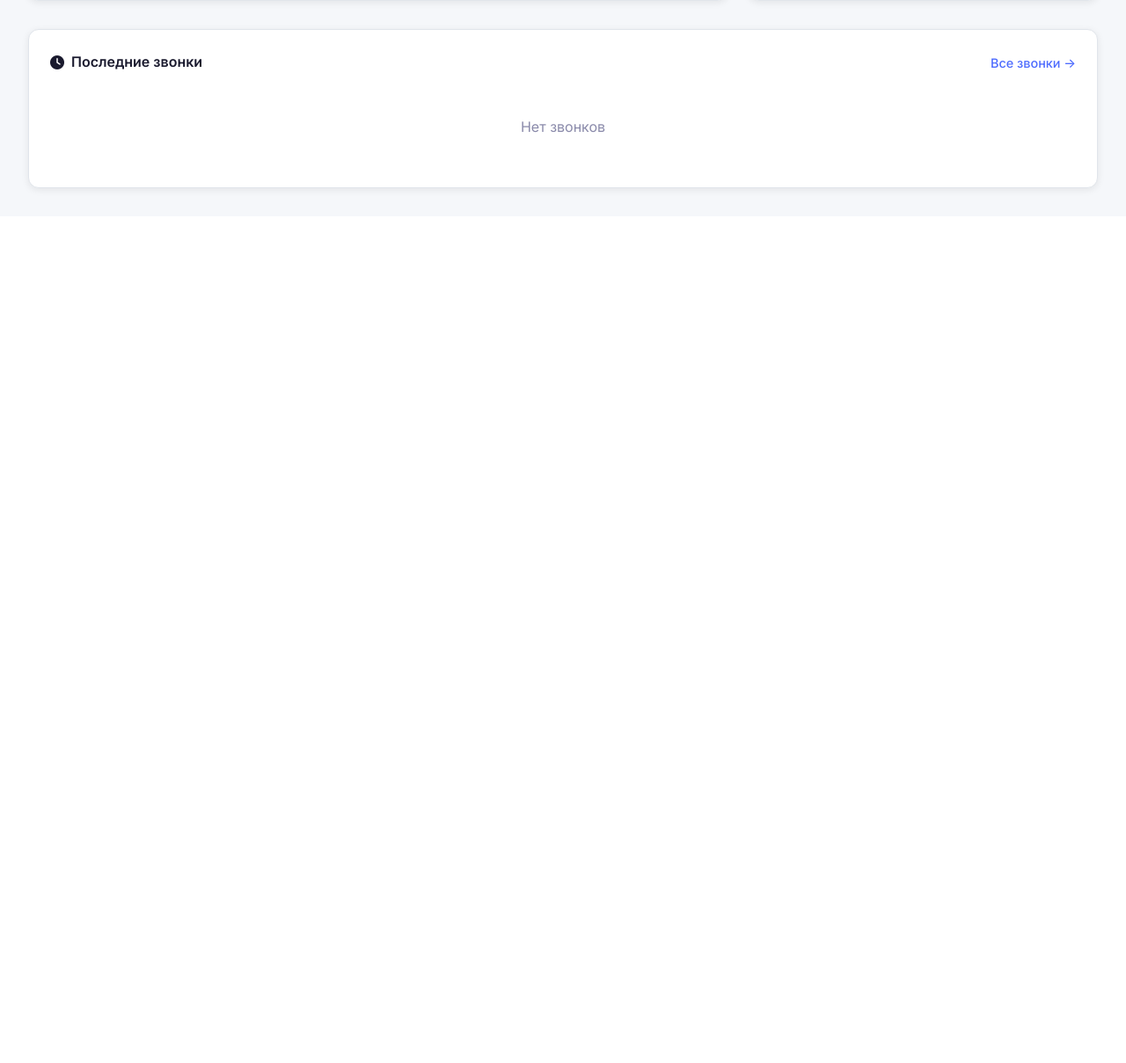
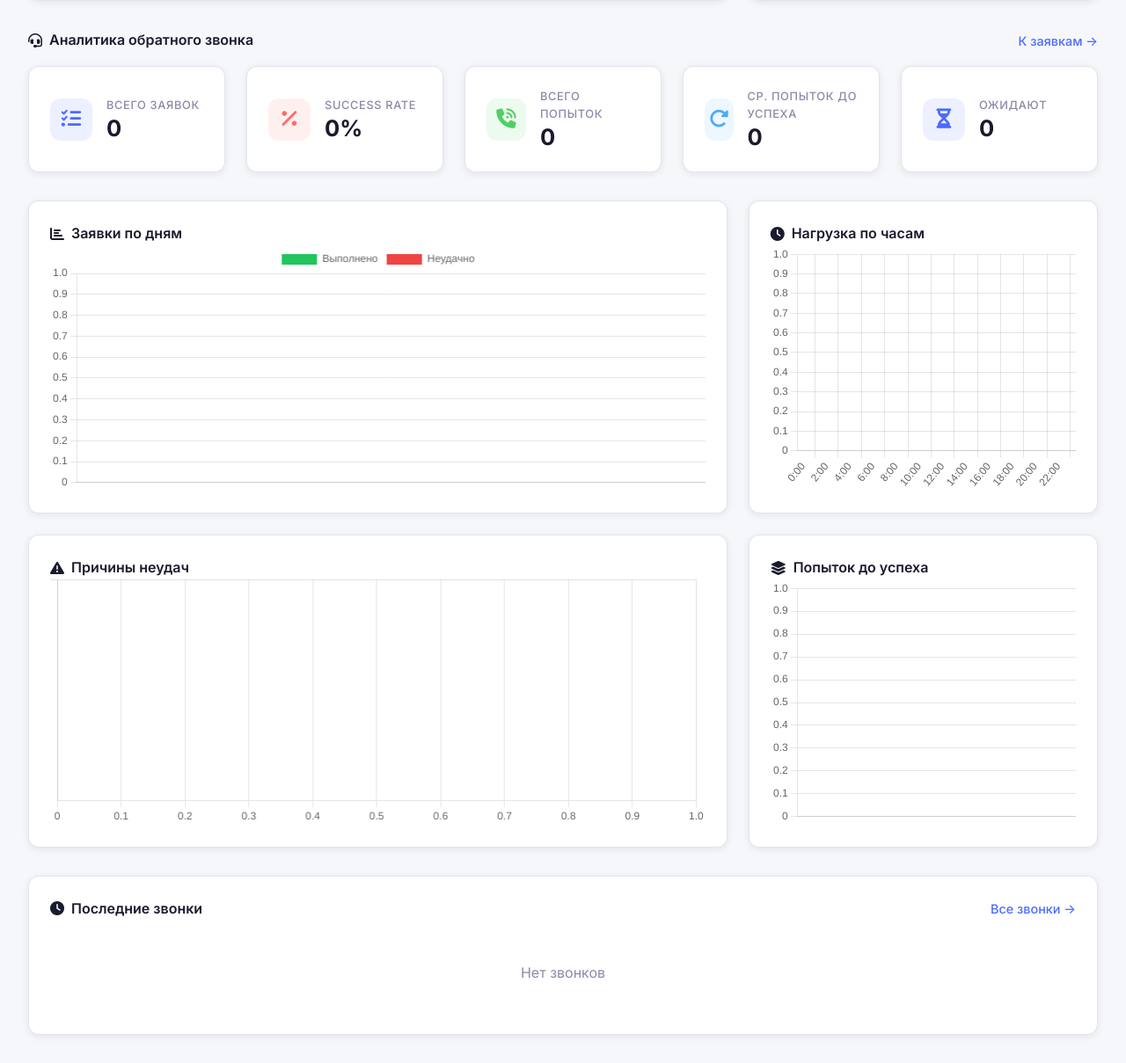
Before and after one commit to zangetsuka/mikopbx-CDRcallback, a Flask app: page / in a window 1280 px wide. Shown: the part 718-1927 px from the top of the page at 88% size. Before the commit the page ends 938 px from the top, so only its background shows below. Run offline with Flask 3, Linux system fonts and the light colour scheme; data that the repository does not hold is empty.

Commit message:
Phase 2: callback analytics dashboard (success rate, hourly load, failure reasons, attempts distribution) + /api/callback/analytics

```diff
--- a/mikoapi/database.py
+++ b/mikoapi/database.py
@@ -711,6 +711,98 @@ class Database:
             "success_rate": round((completed / total * 100), 2) if total else 0.0,
         }
 
+    def get_callback_analytics(self, days: int = 7) -> dict[str, Any]:
+        days = max(1, int(days))
+        since = (datetime.now() - timedelta(days=days)).strftime(DATETIME_FORMAT)
+        result: dict[str, Any] = {"days": days}
+        with self._connect() as conn:
+            cur = conn.cursor()
+
+            cur.execute(
+                """
+                SELECT status, COUNT(*) AS cnt FROM callback_tasks
+                WHERE created_at >= ? GROUP BY status
+                """,
+                (since,),
+            )
+            sc = {row["status"]: row["cnt"] for row in cur.fetchall()}
+            completed = sc.get("completed", 0)
+            failed = sc.get("failed", 0)
+            finished = completed + failed
+            total = sum(sc.values())
+            result["summary"] = {
+                "total": total,
+                "completed": completed,
+                "failed": failed,
+                "pending": sc.get("pending", 0),
+                "in_progress": sc.get("in_progress", 0),
+                "cancelled": sc.get("cancelled", 0),
+                "success_rate": round(completed * 100.0 / finished, 1) if finished else 0.0,
+            }
+
+            cur.execute(
+                """
+                SELECT substr(created_at,1,10) AS day,
+                       SUM(CASE WHEN status='completed' THEN 1 ELSE 0 END) AS completed,
+                       SUM(CASE WHEN status='failed' THEN 1 ELSE 0 END) AS failed,
+                       COUNT(*) AS total
+                FROM callback_tasks WHERE created_at >= ?
+                GROUP BY day ORDER BY day ASC
+                """,
+                (since,),
+            )
+            result["daily"] = [dict(r) for r in cur.fetchall()]
+
+            cur.execute(
+                """
+                SELECT CAST(substr(created_at,12,2) AS INTEGER) AS hour, COUNT(*) AS cnt
+                FROM callback_attempts WHERE created_at >= ?
+                GROUP BY hour ORDER BY hour ASC
+                """,
+                (since,),
+            )
+            hourly = [0] * 24
+            for r in cur.fetchall():
+                h = r["hour"]
+                if h is not None and 0 <= h < 24:
+                    hourly[h] = r["cnt"]
+            result["hourly"] = hourly
+
+            cur.execute(
+                """
+                SELECT COALESCE(NULLIF(TRIM(error_message), ''), 'Не указано') AS reason,
+                       COUNT(*) AS cnt
+                FROM callback_attempts
+                WHERE created_at >= ? AND status != 'completed'
+                GROUP BY reason ORDER BY cnt DESC LIMIT 8
+                """,
+                (since,),
+            )
+            result["failure_reasons"] = [dict(r) for r in cur.fetchall()]
+
+            cur.execute(
+                """
+                SELECT (retry_count + 1) AS attempts, COUNT(*) AS cnt
+                FROM callback_tasks
+                WHERE created_at >= ? AND status='completed'
+                GROUP BY attempts ORDER BY attempts ASC
+                """,
+                (since,),
+            )
+            dist = [dict(r) for r in cur.fetchall()]
+            result["attempts_distribution"] = dist
+            ta = sum(d["attempts"] * d["cnt"] for d in dist)
+            tc = sum(d["cnt"] for d in dist)
+            result["avg_attempts_to_success"] = round(ta / tc, 2) if tc else 0.0
+
+            cur.execute(
+                "SELECT COUNT(*) AS cnt FROM callback_attempts WHERE created_at >= ?",
+                (since,),
+            )
+            result["total_attempts"] = cur.fetchone()["cnt"]
+
+        return result
+
     def get_callback_tasks_by_phone(
         self, phone: str, limit: int = 20
     ) -> list[dict[str, Any]]:
--- a/mikoapi/templates/dashboard.html
+++ b/mikoapi/templates/dashboard.html
@@ -66,6 +66,26 @@
         </div>
     </div>
 
+    <div class="section-header" style="margin-top:28px;">
+        <h3><i class="fas fa-headset"></i> Аналитика обратного звонка</h3>
+        <a href="/callback" class="view-all">К заявкам →</a>
+    </div>
+
+    <div class="stats-grid" id="cbStatsGrid">
+        <div class="stat-card"><div class="stat-icon"><i class="fas fa-list-check"></i></div><div class="stat-info"><span class="stat-label">Всего заявок</span><span class="stat-value" id="cbTotal">-</span></div></div>
+        <div class="stat-card percentage"><div class="stat-icon"><i class="fas fa-percentage"></i></div><div class="stat-info"><span class="stat-label">Success rate</span><span class="stat-value" id="cbSuccess">-</span></div></div>
+        <div class="stat-card duration"><div class="stat-icon"><i class="fas fa-phone-volume"></i></div><div class="stat-info"><span class="stat-label">Всего попыток</span><span class="stat-value" id="cbAttempts">-</span></div></div>
+        <div class="stat-card voicemail"><div class="stat-icon"><i class="fas fa-rotate-right"></i></div><div class="stat-info"><span class="stat-label">Ср. попыток до успеха</span><span class="stat-value" id="cbAvgAttempts">-</span></div></div>
+        <div class="stat-card"><div class="stat-icon"><i class="fas fa-hourglass-half"></i></div><div class="stat-info"><span class="stat-label">Ожидают</span><span class="stat-value" id="cbPending">-</span></div></div>
+    </div>
+
+    <div class="charts-grid">
+        <div class="chart-card"><h3><i class="fas fa-chart-bar"></i> Заявки по дням</h3><div class="chart-container"><canvas id="cbDailyChart"></canvas></div></div>
+        <div class="chart-card"><h3><i class="fas fa-clock"></i> Нагрузка по часам</h3><div class="chart-container"><canvas id="cbHourlyChart"></canvas></div></div>
+        <div class="chart-card"><h3><i class="fas fa-triangle-exclamation"></i> Причины неудач</h3><div class="chart-container"><canvas id="cbFailChart"></canvas></div></div>
+        <div class="chart-card"><h3><i class="fas fa-layer-group"></i> Попыток до успеха</h3><div class="chart-container"><canvas id="cbAttemptsChart"></canvas></div></div>
+    </div>
+
     <div class="recent-calls">
         <div class="section-header">
             <h3><i class="fas fa-clock"></i> Последние звонки</h3>
@@ -82,6 +102,7 @@
 <script>
 let dailyChart = null;
 let typeChart = null;
+let cbDailyChart=null, cbHourlyChart=null, cbFailChart=null, cbAttemptsChart=null;
 
 async function refreshStats() {
     const days = document.getElementById('daysSelect').value;
@@ -92,6 +113,7 @@ async function refreshStats() {
         updateStats(data);
         updateCharts(data);
         updateRecentCalls();
+        loadCallbackAnalytics(days);
     } catch (error) {
         console.error('Error loading stats:', error);
     }
@@ -224,6 +246,50 @@ async function updateRecentCalls() {
     }
 }
 
+function rebuildChart(chart, id, cfg){ if(chart) chart.destroy(); return new Chart(document.getElementById(id).getContext('2d'), cfg); }
+function cbBaseOpts(){ return { responsive:true, maintainAspectRatio:false, plugins:{legend:{display:false}} }; }
+function cbStackedOpts(){ return { responsive:true, maintainAspectRatio:false, scales:{x:{stacked:true},y:{stacked:true,beginAtZero:true}} }; }
+
+async function loadCallbackAnalytics(days) {
+    try {
+        const r = await fetch('/api/callback/analytics?days=' + days);
+        const d = await r.json();
+        const s = d.summary || {};
+        document.getElementById('cbTotal').textContent = s.total || 0;
+        document.getElementById('cbSuccess').textContent = (s.success_rate || 0) + '%';
+        document.getElementById('cbAttempts').textContent = d.total_attempts || 0;
+        document.getElementById('cbAvgAttempts').textContent = d.avg_attempts_to_success || 0;
+        document.getElementById('cbPending').textContent = (s.pending || 0) + (s.in_progress || 0);
+
+        const daily = d.daily || [];
+        cbDailyChart = rebuildChart(cbDailyChart, 'cbDailyChart', {
+            type:'bar',
+            data:{ labels: daily.map(x=>x.day), datasets:[
+                {label:'Выполнено', data:daily.map(x=>x.completed), backgroundColor:'#22c55e'},
+                {label:'Неудачно', data:daily.map(x=>x.failed), backgroundColor:'#ef4444'} ]},
+            options: cbStackedOpts()
+        });
+        const hourly = d.hourly || [];
+        cbHourlyChart = rebuildChart(cbHourlyChart, 'cbHourlyChart', {
+            type:'bar',
+            data:{ labels: hourly.map((_,i)=> i + ':00'), datasets:[{label:'Звонки', data:hourly, backgroundColor:'#3b82f6'}] },
+            options: cbBaseOpts()
+        });
+        const fr = d.failure_reasons || [];
+        cbFailChart = rebuildChart(cbFailChart, 'cbFailChart', {
+            type:'bar',
+            data:{ labels: fr.map(x=>x.reason), datasets:[{label:'Кол-во', data:fr.map(x=>x.cnt), backgroundColor:'#f59e0b'}] },
+            options: Object.assign(cbBaseOpts(), { indexAxis:'y' })
+        });
+        const ad = d.attempts_distribution || [];
+        cbAttemptsChart = rebuildChart(cbAttemptsChart, 'cbAttemptsChart', {
+            type:'bar',
+            data:{ labels: ad.map(x=> x.attempts + ' поп.'), datasets:[{label:'Заявок', data:ad.map(x=>x.cnt), backgroundColor:'#8b5cf6'}] },
+            options: cbBaseOpts()
+        });
+    } catch(e){ console.error('callback analytics', e); }
+}
+
 refreshStats();
 </script>
 {% endblock %}
--- a/mikoapi/web.py
+++ b/mikoapi/web.py
@@ -280,6 +280,11 @@ def create_app(config: AppConfig, services: ServiceContainer) -> Flask:
         days = request.args.get("days", 7, type=int)
         return jsonify(_db().get_callback_statistics(days))
 
+    @app.route("/api/callback/analytics")
+    def callback_analytics():
+        days = request.args.get("days", 7, type=int)
+        return jsonify(_db().get_callback_analytics(days))
+
     @app.route("/api/callback/phone/<phone>")
     def callback_phone_tasks(phone: str):
         normalized = normalize_phone(phone)
```
